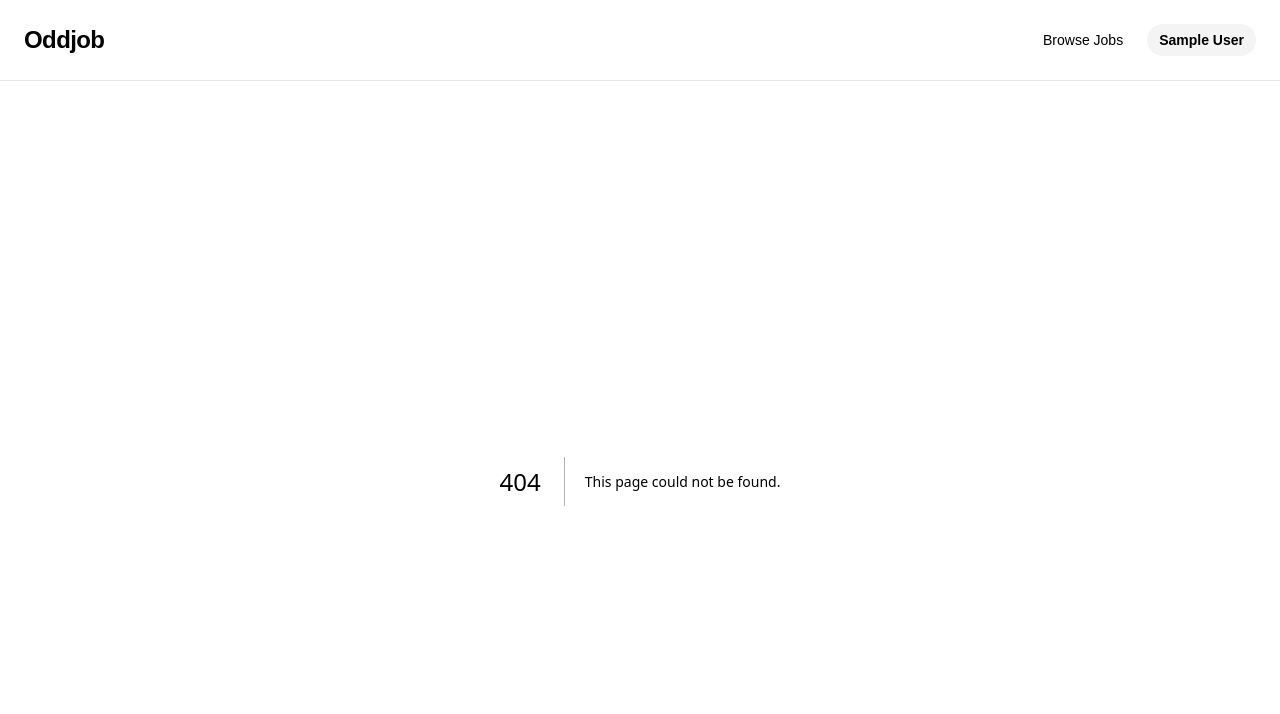
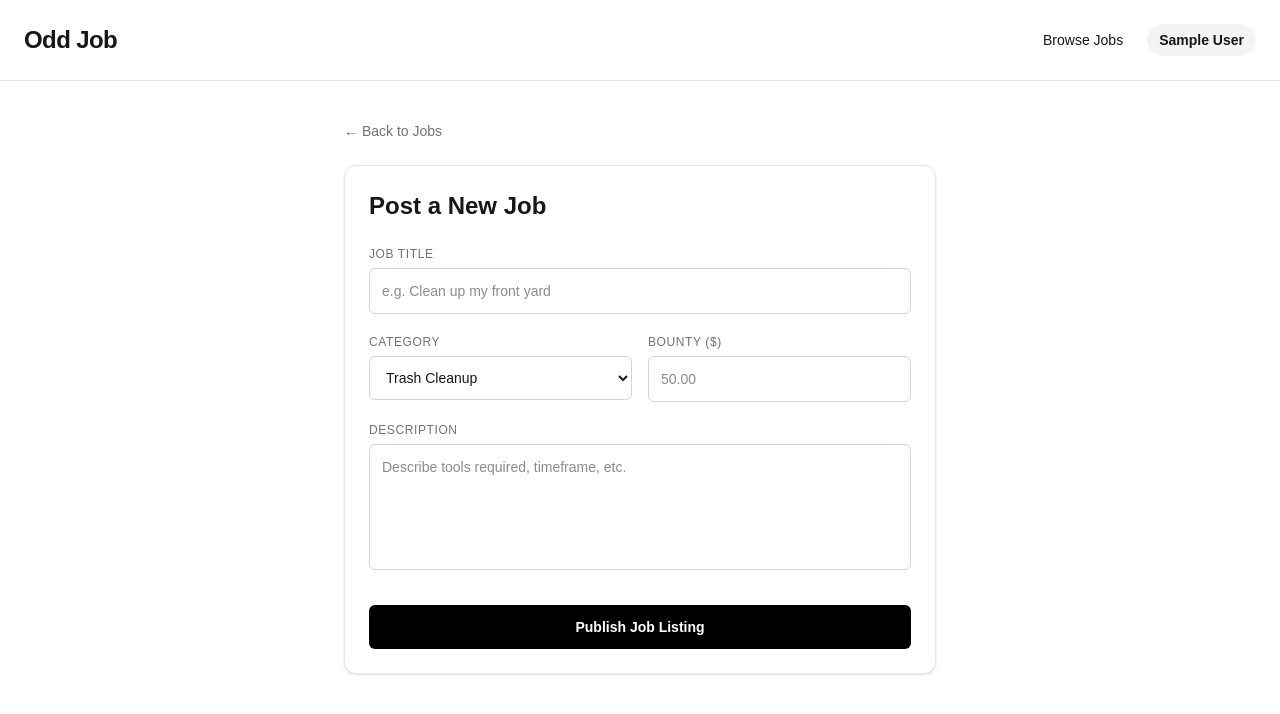
Before and after one commit to JoshuaBurt1/Odd_Job, a Next.js app in the folder apps/web/: page /jobs/post in a window 1280 px wide. Before the commit this address had no page. Shown: the top 714 px of the page. Built offline with nearby package versions, Linux system fonts and the light colour scheme; sample sign-in values are in the browser's storage.

Commit message:
changed from session storage to local storage

```diff
--- a/apps/web/src/app/Navbar.tsx
+++ b/apps/web/src/app/Navbar.tsx
@@ -46,7 +46,7 @@ export default function Navbar() {
   return (
     <nav className="flex justify-between items-center p-6 border-b border-gray-200 dark:border-gray-800 relative z-50">
       <Link href="/" className="text-2xl font-bold tracking-tight">
-        Oddjob
+        Odd Job
       </Link>
       <div className="flex gap-6 items-center font-medium text-sm">
         <Link href="/jobs" className="hover:text-gray-600 dark:hover:text-gray-300 transition-colors">
--- a/apps/web/src/app/jobs/page.tsx
+++ b/apps/web/src/app/jobs/page.tsx
@@ -1,6 +1,6 @@
 "use client";
 import { useEffect, useState } from "react";
-import { useRouter, useSearchParams } from "next/navigation";
+import { useRouter } from "next/navigation";
 
 type Job = {
   id: string;
@@ -18,14 +18,9 @@ type Job = {
 
 export default function JobsPage() {
   const router = useRouter();
-  const searchParams = useSearchParams();
   const [jobs, setJobs] = useState<Job[]>([]);
   const [loading, setLoading] = useState(true);
   const [user, setUser] = useState<{id: string, name: string} | null>(null);
-
-  const [isPosting, setIsPosting] = useState(searchParams.get("action") === "post");
-  const [newJob, setNewJob] = useState({ title: "", type: "TRASH_CLEANUP", description: "", price: "" });
-  const [postError, setPostError] = useState("");
 
   const fetchJobs = (currentUser: {id: string} | null = user) => {
     setLoading(true);
@@ -46,7 +41,7 @@ export default function JobsPage() {
   };
 
   useEffect(() => {
-    const storedUser = sessionStorage.getItem("user");
+    const storedUser = localStorage.getItem("user");
     let currentUser = null;
 
     if (storedUser) {
@@ -78,29 +73,6 @@ export default function JobsPage() {
 
     return () => eventSource.close();
   }, []);
-
-  const handlePostJob = async (e: React.FormEvent) => {
-    e.preventDefault();
-    setPostError("");
-
-    if (!user) return router.push("/auth");
-
-    try {
-      const response = await fetch("http://localhost:4000/api/jobs", {
-        method: "POST",
-        headers: { "Content-Type": "application/json" },
-        body: JSON.stringify({ ...newJob, seekerId: user.id })
-      });
-
-      if (!response.ok) throw new Error("Failed to post job.");
-
-      setNewJob({ title: "", type: "TRASH_CLEANUP", description: "", price: "" });
-      setIsPosting(false);
-      fetchJobs();
-    } catch (error: any) {
-      setPostError(error.message);
-    }
-  };
 
   const handleAcceptJob = async (jobId: string) => {
     if (!user) return router.push("/auth");
@@ -289,10 +261,11 @@ export default function JobsPage() {
         <h1 className="text-3xl font-bold tracking-tight">Open Jobs</h1>
         {user ? (
           <button
-            onClick={() => setIsPosting(!isPosting)}
+            // CHANGE: Now navigates to the dedicated post route
+            onClick={() => router.push("/jobs/post")}
             className="bg-foreground text-background px-4 py-2 text-sm rounded-full font-medium hover:opacity-90 transition-opacity"
           >
-            {isPosting ? "Cancel Posting" : "+ Post a Job"}
+            + Post a Job
           </button>
         ) : (
           <button
@@ -303,66 +276,6 @@ export default function JobsPage() {
           </button>
         )}
       </div>
-
-      {isPosting && user && (
-        <div className="mb-8 p-6 border border-gray-200 dark:border-gray-800 rounded-xl bg-white dark:bg-[#0a0a0a] shadow-sm">
-          <h2 className="text-xl font-bold mb-4">Post a New Job</h2>
-          {postError && <p className="text-red-500 mb-4 text-sm">{postError}</p>}
-          <form onSubmit={handlePostJob} className="grid grid-cols-1 md:grid-cols-2 gap-4">
-            <div className="col-span-1 md:col-span-2">
-              <label className="block text-xs font-medium mb-1">Job Title</label>
-              <input
-                type="text" required value={newJob.title}
-                onChange={e => setNewJob({...newJob, title: e.target.value})}
-                className="w-full p-2.5 text-sm border border-gray-300 dark:border-gray-700 rounded-md bg-transparent"
-                placeholder="e.g. Clean up my front yard"
-              />
-            </div>
-
-            <div>
-              <label className="block text-xs font-medium mb-1">Job Category</label>
-              <select
-                value={newJob.type}
-                onChange={e => setNewJob({...newJob, type: e.target.value})}
-                className="w-full p-2.5 text-sm border border-gray-300 dark:border-gray-700 rounded-md bg-transparent"
-              >
-                <option value="TRASH_CLEANUP">Trash Cleanup</option>
-                <option value="HOME_GARDEN_CLEANUP">Home & Garden Cleanup</option>
-                <option value="GRASS_CUTTING">Grass Cutting</option>
-                <option value="DECK_FENCE_BUILDING">Deck & Fence Building</option>
-                <option value="GARDEN_TENDING">Garden Tending</option>
-                <option value="CROP_PICKING">Crop Picking</option>
-              </select>
-            </div>
-
-            <div>
-              <label className="block text-xs font-medium mb-1">Bounty / Price ($)</label>
-              <input
-                type="number" min="1" step="0.01" required value={newJob.price}
-                onChange={e => setNewJob({...newJob, price: e.target.value})}
-                className="w-full p-2.5 text-sm border border-gray-300 dark:border-gray-700 rounded-md bg-transparent"
-                placeholder="50.00"
-              />
-            </div>
-
-            <div className="col-span-1 md:col-span-2">
-              <label className="block text-xs font-medium mb-1">Description</label>
-              <textarea
-                required rows={3} value={newJob.description}
-                onChange={e => setNewJob({...newJob, description: e.target.value})}
-                className="w-full p-2.5 text-sm border border-gray-300 dark:border-gray-700 rounded-md bg-transparent"
-                placeholder="Describe what needs to be done, tools required, etc."
-              />
-            </div>
-
-            <div className="col-span-1 md:col-span-2">
-              <button type="submit" className="w-full bg-black dark:bg-white text-white dark:text-black py-2.5 text-sm rounded-md font-bold hover:opacity-90">
-                Publish Job
-              </button>
-            </div>
-          </form>
-        </div>
-      )}
 
       {loading ? (
         <p className="text-zinc-500 animate-pulse text-sm">Loading available jobs...</p>
--- /dev/null
+++ b/apps/web/src/app/jobs/post/page.tsx
@@ -0,0 +1,108 @@
+"use client";
+import { useEffect, useState } from "react";
+import { useRouter } from "next/navigation";
+
+export default function PostJobPage() {
+  const router = useRouter();
+  const [user, setUser] = useState<{id: string, name: string} | null>(null);
+  const [newJob, setNewJob] = useState({ title: "", type: "TRASH_CLEANUP", description: "", price: "" });
+  const [postError, setPostError] = useState("");
+
+  useEffect(() => {
+    const storedUser = localStorage.getItem("user");
+    if (!storedUser) {
+        router.push("/auth");
+    } else {
+        setUser(JSON.parse(storedUser));
+    }
+    }, [router]);
+
+  const handlePostJob = async (e: React.FormEvent) => {
+    e.preventDefault();
+    setPostError("");
+    if (!user) return;
+
+    try {
+      const response = await fetch("http://localhost:4000/api/jobs", {
+        method: "POST",
+        headers: { "Content-Type": "application/json" },
+        body: JSON.stringify({ ...newJob, price: parseFloat(newJob.price), seekerId: user.id })
+      });
+
+      if (!response.ok) throw new Error("Failed to post job.");
+      router.push("/jobs"); // Return to jobs list after success
+    } catch (error: any) {
+      setPostError(error.message);
+    }
+  };
+
+  return (
+    <div className="p-6 md:p-10 max-w-2xl mx-auto w-full">
+      <button
+        onClick={() => router.push("/jobs")}
+        className="mb-6 text-sm text-zinc-500 hover:text-black dark:hover:text-white flex items-center gap-2 transition-colors"
+      >
+        ← Back to Jobs
+      </button>
+
+      <div className="p-6 border border-gray-200 dark:border-gray-800 rounded-xl bg-white dark:bg-[#0a0a0a] shadow-sm">
+        <h2 className="text-2xl font-bold mb-6">Post a New Job</h2>
+        {postError && <p className="text-red-500 mb-4 text-sm">{postError}</p>}
+
+        <form onSubmit={handlePostJob} className="flex flex-col gap-5">
+          <div>
+            <label className="block text-xs font-medium mb-1.5 uppercase tracking-wider text-zinc-500">Job Title</label>
+            <input
+              type="text" required value={newJob.title}
+              onChange={e => setNewJob({...newJob, title: e.target.value})}
+              className="w-full p-3 text-sm border border-gray-300 dark:border-gray-700 rounded-md bg-transparent focus:ring-1 focus:ring-black outline-none"
+              placeholder="e.g. Clean up my front yard"
+            />
+          </div>
+
+          <div className="grid grid-cols-1 md:grid-cols-2 gap-4">
+            <div>
+              <label className="block text-xs font-medium mb-1.5 uppercase tracking-wider text-zinc-500">Category</label>
+              <select
+                value={newJob.type}
+                onChange={e => setNewJob({...newJob, type: e.target.value})}
+                className="w-full p-3 text-sm border border-gray-300 dark:border-gray-700 rounded-md bg-transparent outline-none"
+              >
+                <option value="TRASH_CLEANUP">Trash Cleanup</option>
+                <option value="HOME_GARDEN_CLEANUP">Home & Garden Cleanup</option>
+                <option value="GRASS_CUTTING">Grass Cutting</option>
+                <option value="DECK_FENCE_BUILDING">Deck & Fence Building</option>
+                <option value="GARDEN_TENDING">Garden Tending</option>
+                <option value="CROP_PICKING">Crop Picking</option>
+              </select>
+            </div>
+
+            <div>
+              <label className="block text-xs font-medium mb-1.5 uppercase tracking-wider text-zinc-500">Bounty ($)</label>
+              <input
+                type="number" min="1" step="0.01" required value={newJob.price}
+                onChange={e => setNewJob({...newJob, price: e.target.value})}
+                className="w-full p-3 text-sm border border-gray-300 dark:border-gray-700 rounded-md bg-transparent outline-none"
+                placeholder="50.00"
+              />
+            </div>
+          </div>
+
+          <div>
+            <label className="block text-xs font-medium mb-1.5 uppercase tracking-wider text-zinc-500">Description</label>
+            <textarea
+              required rows={5} value={newJob.description}
+              onChange={e => setNewJob({...newJob, description: e.target.value})}
+              className="w-full p-3 text-sm border border-gray-300 dark:border-gray-700 rounded-md bg-transparent outline-none resize-none"
+              placeholder="Describe tools required, timeframe, etc."
+            />
+          </div>
+
+          <button type="submit" className="w-full bg-black dark:bg-white text-white dark:text-black py-3 text-sm rounded-md font-bold hover:opacity-90 transition-opacity mt-2">
+            Publish Job Listing
+          </button>
+        </form>
+      </div>
+    </div>
+  );
+}
--- a/apps/web/src/app/page.tsx
+++ b/apps/web/src/app/page.tsx
@@ -4,7 +4,7 @@ export default function Home() {
   return (
     <div className="flex flex-col flex-1 items-center justify-center p-8 text-center bg-zinc-50 dark:bg-black">
       <h1 className="text-5xl md:text-6xl font-bold mb-6 tracking-tight text-black dark:text-zinc-50">
-        Welcome to Oddjob
+        Welcome to Odd Job
       </h1>
       <p className="text-lg md:text-xl mb-10 max-w-2xl text-zinc-600 dark:text-zinc-400">
         The best place to find local workers for your home projects, or pick up some extra cash helping your neighbors.
@@ -17,12 +17,6 @@ export default function Home() {
         >
           Browse Jobs
         </Link>
-        <Link
-          href="/jobs?action=post"
-          className="flex h-12 items-center justify-center rounded-full border border-solid border-black/8 px-8 font-medium transition-colors hover:border-transparent hover:bg-black/[.04] dark:border-white/[.145] dark:hover:bg-[#1a1a1a]"
-        >
-          Post a Job
-        </Link>
       </div>
     </div>
   );
```
Also changed, not shown: 2 other files (tests, documents, lock files or other folders).
